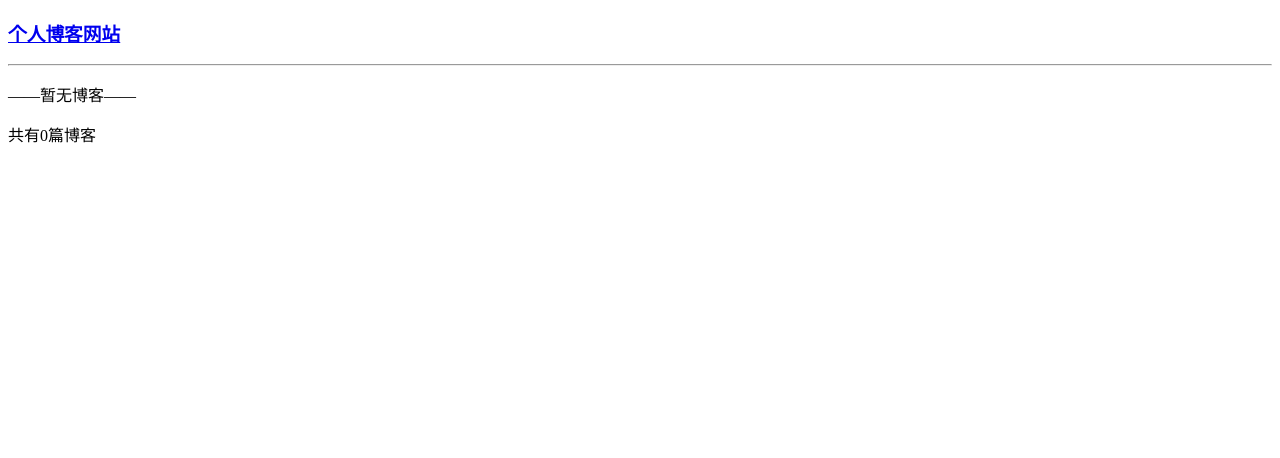
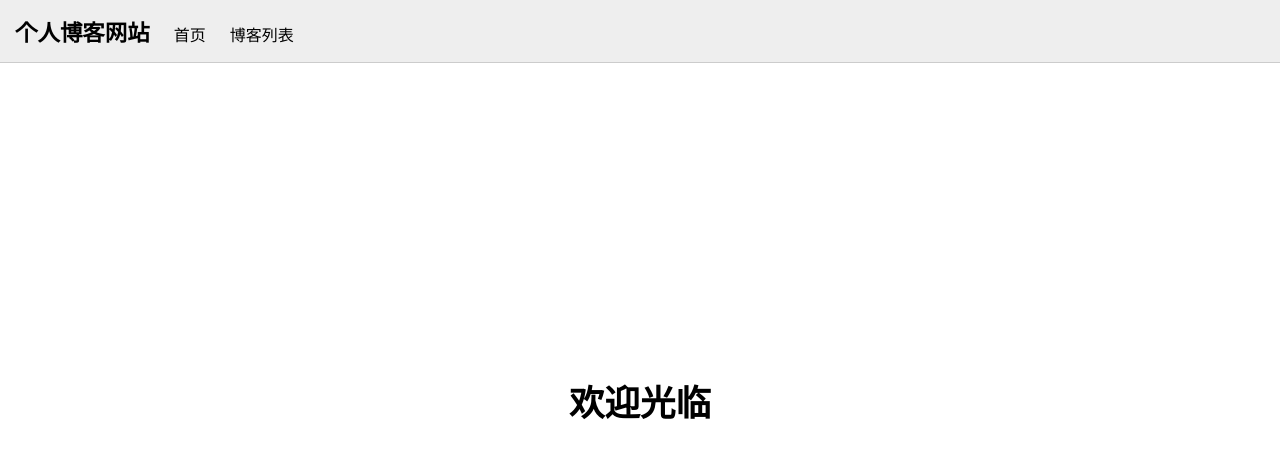
Before and after one commit to lgsp-Leslie/django3Blog, a Django app: page / in a window 1280 px wide. Shown: the top 458 px of the page. Run offline with Django 3.2, Linux system fonts and the light colour scheme; data that the repository does not hold is empty.

Commit message:
嵌套css美化页面
Signed-off-by: lgsp_Harold <lgsp_leslie@126.com>

```diff
--- a/blog/urls.py
+++ b/blog/urls.py
@@ -10,7 +10,7 @@ from django.urls import path
 from blog import views
 
 urlpatterns = [
-    # path('', views.blog_list, name='blog_list'),
+    path('', views.blog_list, name='blog_list'),
     path('<int:blog_pk>', views.blog_detail, name='blog_detail'),
     path('type/<int:blog_type_pk>', views.blogs_with_type, name='blogs_with_type')
 
--- a/django3Blog/settings.py
+++ b/django3Blog/settings.py
@@ -119,3 +119,6 @@ USE_TZ = True
 # https://docs.djangoproject.com/en/3.1/howto/static-files/
 
 STATIC_URL = '/static/'
+STATICFILES_DIRS = [
+    os.path.join(BASE_DIR, 'static'),
+]
--- a/django3Blog/urls.py
+++ b/django3Blog/urls.py
@@ -16,11 +16,11 @@ Including another URLconf
 from django.contrib import admin
 from django.urls import path, include
 
-from blog.views import blog_list
+from django3Blog.views import home
 
 urlpatterns = [
     path('admin/', admin.site.urls),
 
-    path('', blog_list, name='home'),
+    path('', home, name='home'),
     path('blog/', include('blog.urls')),
 ]
--- /dev/null
+++ b/django3Blog/views.py
@@ -0,0 +1,13 @@
+#!/usr/bin/env python3
+# coding=utf-8
+# Version:python3.6.1
+# Project:django3Blog
+# File:views.py
+# Data:2021/2/25 22:08
+# Author:LGSP_Harold
+from django.shortcuts import render
+
+
+def home(request):
+    context = {}
+    return render(request, 'home.html', context)
--- /dev/null
+++ b/static/css/base.css
@@ -0,0 +1,21 @@
+* {
+    margin: 0;
+    padding: 0;
+}
+
+div.nav {
+    background-color: #eee;
+    border-bottom: 1px solid #ccc;
+    padding: 10px 5px;
+}
+
+div.nav a {
+    text-decoration: none;
+    color: #000;
+    padding: 5px 10px;
+}
+
+div.nav a.logo {
+    display: inline-block;
+    font-size: 120%;
+}
--- /dev/null
+++ b/static/css/home.css
@@ -0,0 +1,7 @@
+h3.home-content {
+            font-size: 222%;
+            position: absolute;
+            left: 50%;
+            top: 50%;
+            transform: translate(-50%, -50%);
+        }
--- a/templates/base.html
+++ b/templates/base.html
@@ -1,16 +1,21 @@
+{% load static %}
 <!DOCTYPE html>
 <html lang="en">
 <head>
     <meta charset="UTF-8">
     <title>{% block title %}{% endblock %}</title>
+{#    <link rel="stylesheet" href="/static/css/base.css">#}
+    <link rel="stylesheet" href="{% static 'css/base.css' %}">
+    {% block header_extends %}{% endblock %}
 </head>
 <body>
-<div>
-    <a href="{% url 'home' %}">
+<div class="nav">
+    <a class="logo" href="{% url 'home' %}">
         <h3>个人博客网站</h3>
     </a>
+    <a href="/">首页</a>
+    <a href="{% url 'blog_list' %}">博客列表</a>
 </div>
-<hr>
 {% block content %}{% endblock %}
 </body>
 </html>
--- /dev/null
+++ b/templates/home.html
@@ -0,0 +1,11 @@
+{% extends 'base.html' %}
+{% load static %}
+
+{% block title %}我的网站{% endblock %}
+{% block header_extends %}
+    <link rel="stylesheet" href="{% static 'css/home.css' %}">
+{% endblock %}
+
+{% block content %}
+    <h3 class="home-content">欢迎光临</h3>
+{% endblock %}
```
